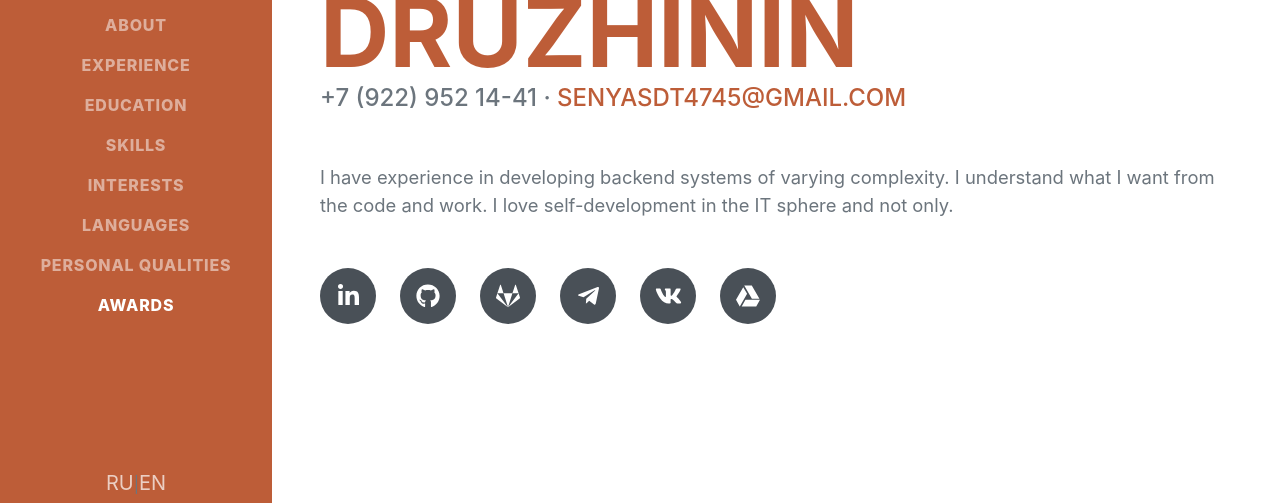
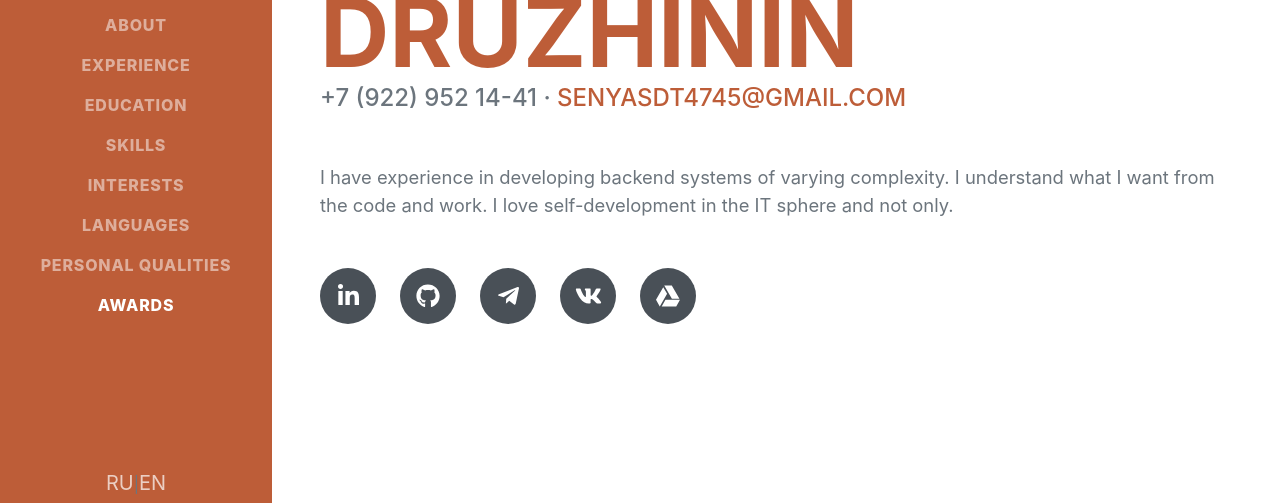
Before and after one commit to senyast4745/resume, a plain HTML site: page index-en.html in a window 1280 px wide. Shown: the part 294-797 px from the top of the page. Drawn offline with nearby package versions, Linux system fonts and the light colour scheme; a web font is replaced by a local one.

Commit message:
rm git lab

```diff
--- a/index-en.html
+++ b/index-en.html
@@ -46,7 +46,7 @@
             <div class="subheading mb-5">+7 (922) 952 14-41 · <a href="mailto:senyasdt4745@gmail.com">senyasdt4745@gmail.com</a></div>
             <p class="lead mb-5">I have experience in developing backend systems of varying complexity. I understand what I want from the code and work. I love self-development in the IT sphere and not only.</p>
             <div class="social-icons">
-                <a class="social-icon" href="https://www.linkedin.com/in/arseny-druzhinin-5b600b1ab/" target="_blank"><i class="fab fa-linkedin-in"></i></a><a class="social-icon" href="https://github.com/senyast4745" target="_blank"><i class="fab fa-github"></i></a><a class="social-icon" href="https://gitlab.com/senyasdt4745" target="_blank"><i class="fab fa-gitlab"></i></a><a class="social-icon" href="https://t.me/senyasdt" target="_blank"><i class="fab fa-telegram-plane"></i></a><a class="social-icon" href="https://vk.com/senyasdt51" target="_blank"><i class="fab fa-vk"></i></a><a class="social-icon" href="https://docs.google.com/document/d/1V6sX7B6aojHh64cDj1IDfU6pEnxX4_NkTG_ABI0Hc9A/edit?usp=sharing" target="_blank"><i class="fab fa-google-drive"></i></a>
+                <a class="social-icon" href="https://www.linkedin.com/in/arseny-druzhinin-5b600b1ab/" target="_blank"><i class="fab fa-linkedin-in"></i></a><a class="social-icon" href="https://github.com/senyast4745" target="_blank"><i class="fab fa-github"></i></a><a class="social-icon" href="https://t.me/senyasdt" target="_blank"><i class="fab fa-telegram-plane"></i></a><a class="social-icon" href="https://vk.com/senyasdt51" target="_blank"><i class="fab fa-vk"></i></a><a class="social-icon" href="https://docs.google.com/document/d/1V6sX7B6aojHh64cDj1IDfU6pEnxX4_NkTG_ABI0Hc9A/edit?usp=sharing" target="_blank"><i class="fab fa-google-drive"></i></a>
             </div>
         </div>
     </section>
```
Also changed, not shown: index.html (+1 -1 lines).
